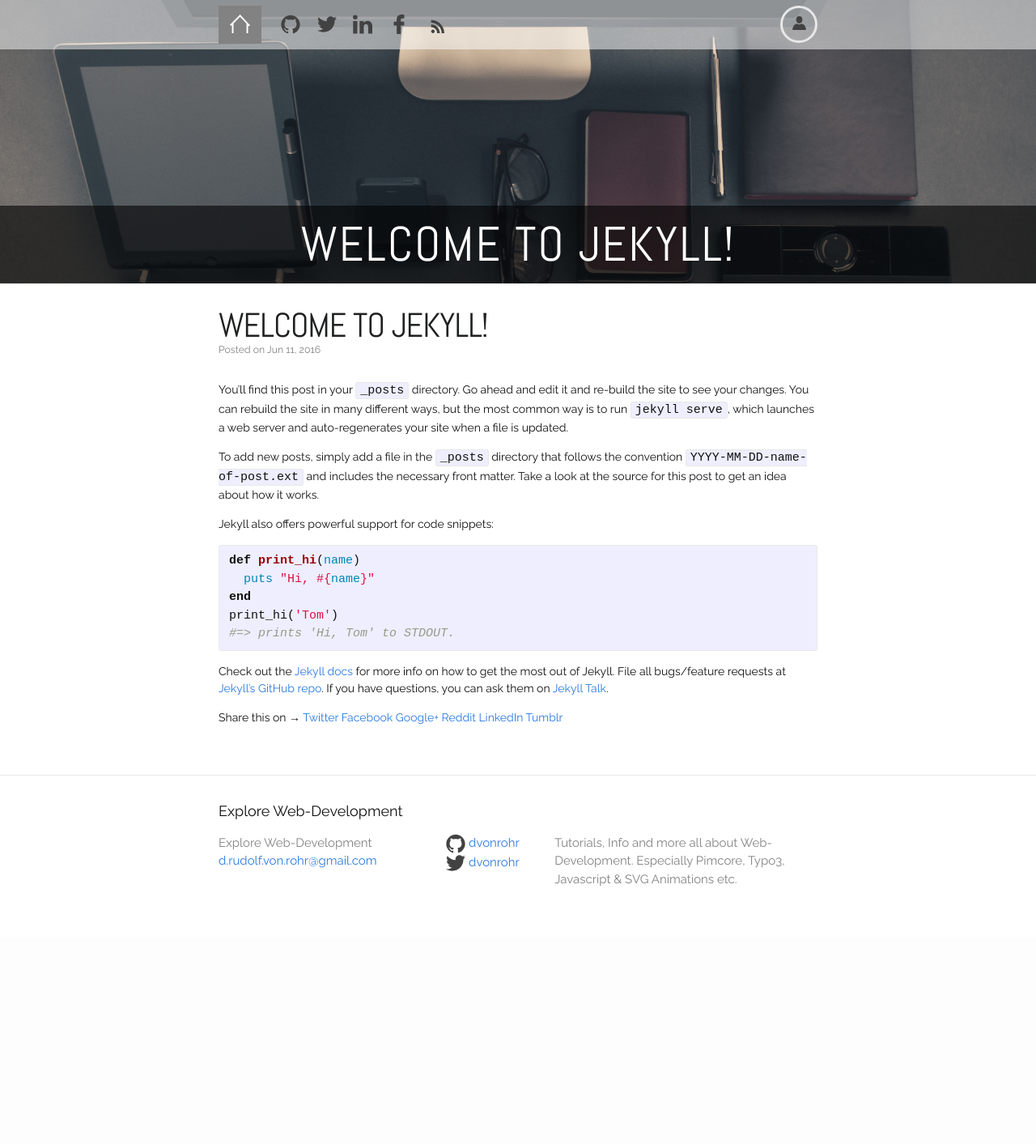
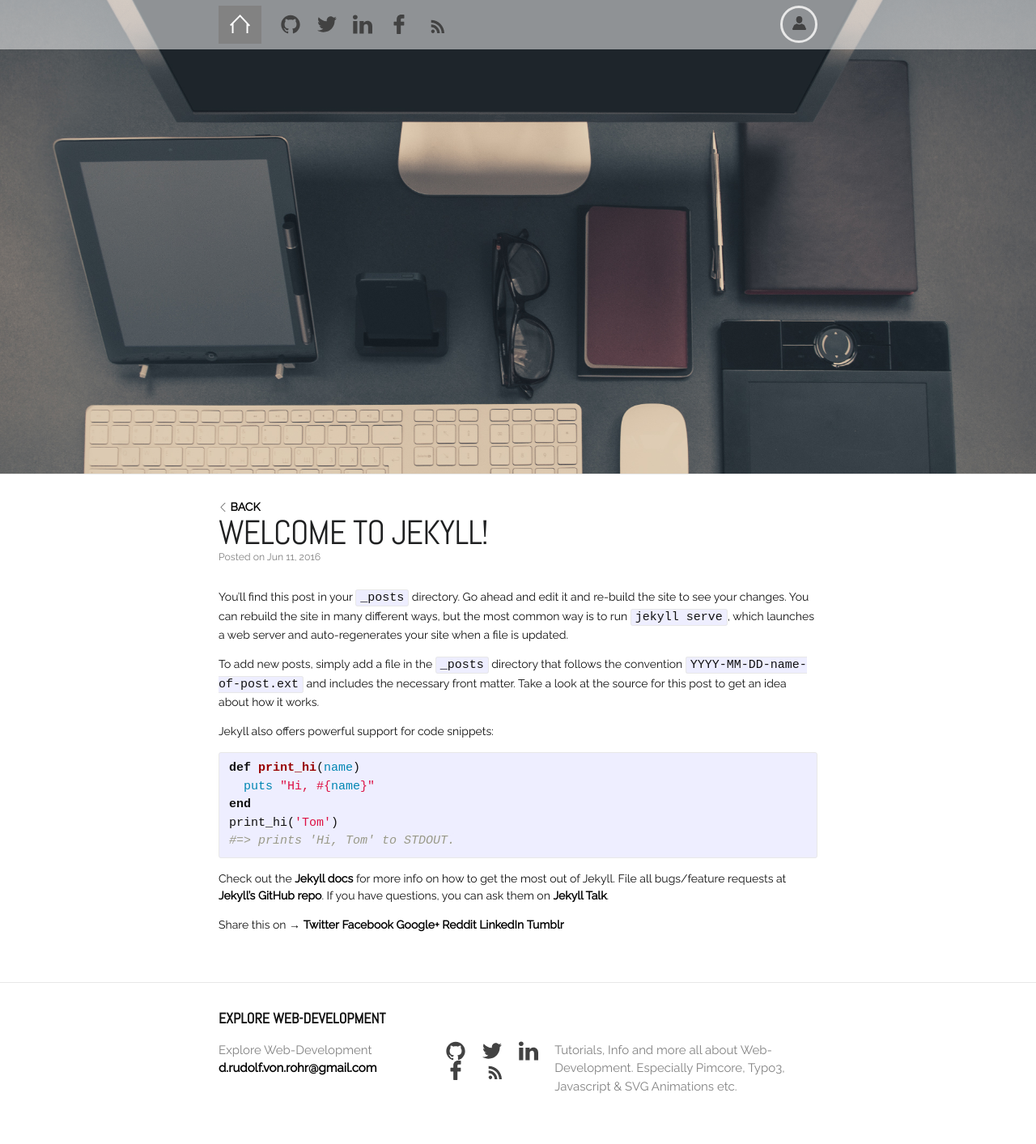
Before and after one commit to dvonrohr/dvonrohr.github.io, a Jekyll site: the page built from _posts/2016-06-11-welcome-to-jekyll.markdown, in a window 1280 px wide. Shown: the whole page at 81% size. Built offline with Jekyll 4.4.1, drawn with Linux system fonts in a browser that asks for light colours; comment, search, counter and statistics services are not loaded; before the commit the page ends 1157 px from its top, so only the background shows below that.

Commit message:
[WIP] Various styling improvements

```diff
--- a/_includes/footer.html
+++ b/_includes/footer.html
@@ -13,19 +13,7 @@
       </div>
 
       <div class="footer-col footer-col-2">
-        <ul class="social-media-list">
-          {% if site.github_username %}
-          <li>
-            {% include icon-github.html username=site.github_username display_name=true %}
-          </li>
-          {% endif %}
-
-          {% if site.twitter_username %}
-          <li>
-            {% include icon-twitter.html username=site.twitter_username display_name=true %}
-          </li>
-          {% endif %}
-        </ul>
+        {% include social-icons.html %}
       </div>
 
       <div class="footer-col footer-col-3">
--- /dev/null
+++ b/_includes/icon-back.html
@@ -0,0 +1,4 @@
+<a title="Back to Homepage" href="/">
+  <span class="icon icon--back">{% include icon-back.svg %}</span>
+  BACK
+</a>
--- a/_layouts/post.html
+++ b/_layouts/post.html
@@ -3,6 +3,9 @@ layout: postDefault
 ---
 <div class="page-content">
     <div class="wrapper">
+
+        {% include icon-back.html %}
+
         <article class="post" itemscope itemtype="http://schema.org/BlogPosting">
             <header class="post-header">
                 <h1 class="post-title" itemprop="name headline">{{ page.title }}</h1>
--- a/_layouts/postDefault.html
+++ b/_layouts/postDefault.html
@@ -9,9 +9,7 @@
     <div class="panel">
         <header class="site-header">
             <div class="post-header-wrapper" style="background-image:url(/img/blog/{{ page.image }});">
-
                 {% include header.html %}
-                <h1>{{ page.title }}</h1>
             </div>
         </header>
 
--- a/_sass/_base.scss
+++ b/_sass/_base.scss
@@ -88,6 +88,7 @@ li {
  * Headings
  */
 h1, h2, h3, h4, h5, h6 {
+    font-family: $secondary-font-family;
     font-weight: $base-font-weight;
 }
 
@@ -99,27 +100,25 @@ h1 {
     font-size: 60px;
     margin-top: 0;
     margin-bottom: 0;
-    font-family: 'Abel';
 }
 
+h2 {
+    font-weight: 800;
+    text-transform: uppercase;
+}
 /**
  * Links
  */
 a {
-    color: $brand-color;
+    color: $black-color;
     text-decoration: none;
-
-    &:visited {
-        color: darken($brand-color, 15%);
-    }
+    font-weight: 700;
 
     &:hover {
         color: $text-color;
         text-decoration: underline;
     }
 }
-
-
 
 /**
  * Blockquotes
--- a/_sass/_layout.scss
+++ b/_sass/_layout.scss
@@ -134,6 +134,17 @@
   }
 }
 
+.icon--back {
+  svg {
+    display: inline-block;
+    width: 11px;
+    height: 11px;
+    top: -1px;
+    position: relative;
+    margin-left: 0;
+  }
+}
+
 .social-media-list {
   li {
     display: inline;
@@ -212,6 +223,7 @@
 .post-list {
   list-style: none;
   margin-left: 0;
+  color: $grey-color;
 
   > li {
     margin-bottom: $spacing-unit;
@@ -238,7 +250,7 @@
   background-attachment: fixed;
   background-position: center;
   background-size: cover;
-  height: 350px;
+  height: 65vh;
   position: relative;
 
   .wrapper-top {
--- a/css/main.scss
+++ b/css/main.scss
@@ -6,30 +6,31 @@
 
 
 // Our variables
-$base-font-family: 'Raleway', sans-serif;
-$base-font-size:   14px;
-$base-font-weight: 400;
-$small-font-size:  $base-font-size * 0.875;
-$base-line-height: 1.5;
+$base-font-family:      'Raleway', sans-serif;
+$secondary-font-family: 'Abel', sans-serif;
+$base-font-size:        14px;
+$base-font-weight:      400;
+$small-font-size:       $base-font-size * 0.875;
+$base-line-height:      1.5;
 
-$spacing-unit:     30px;
+$spacing-unit:          30px;
 
-$text-color:       #111;
-$background-color: #fdfdfd;
-$brand-color:      #2a7ae2;
+$text-color:            #111;
+$background-color:      #fdfdfd;
+$brand-color:           #2a7ae2;
 
-$grey-color:       #828282;
-$grey-color-light: lighten($grey-color, 40%);
-$grey-color-dark:  darken($grey-color, 25%);
+$grey-color:            #828282;
+$grey-color-light:      lighten($grey-color, 40%);
+$grey-color-dark:       darken($grey-color, 25%);
 
-$white-color:       #fff;
-$black-color:       #000;
+$white-color:           #fff;
+$black-color:           #000;
 
 // Width of the content area
-$content-width:    800px;
+$content-width:         800px;
 
-$on-palm:          600px;
-$on-laptop:        800px;
+$on-palm:               600px;
+$on-laptop:             800px;
 
 
 
@@ -52,6 +53,7 @@ $on-laptop:        800px;
 @import
         "base",
         "layout",
+        "post",
         "profile",
         "syntax-highlighting"
 ;
```
Also changed, not shown: _includes/icon-back.svg (added).
